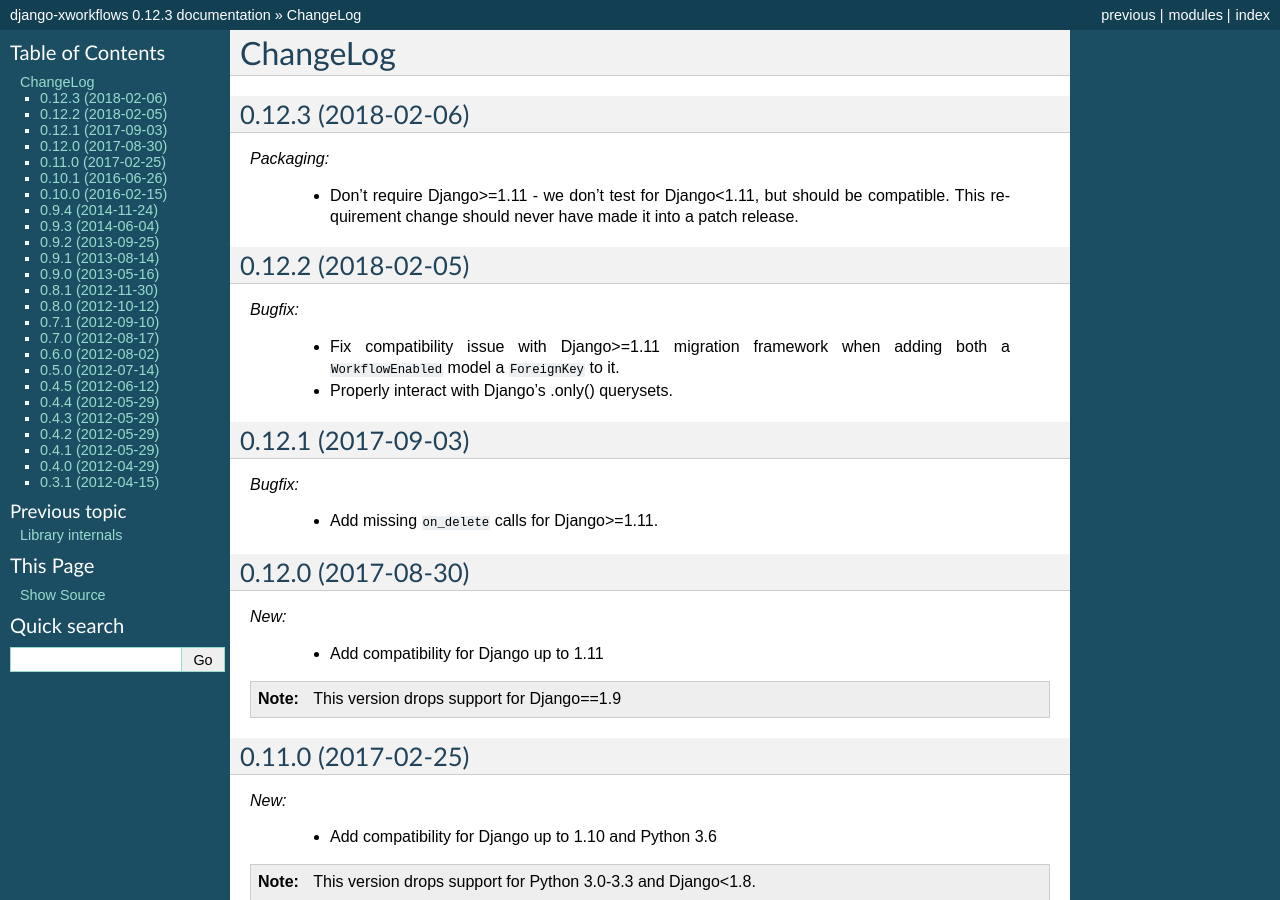
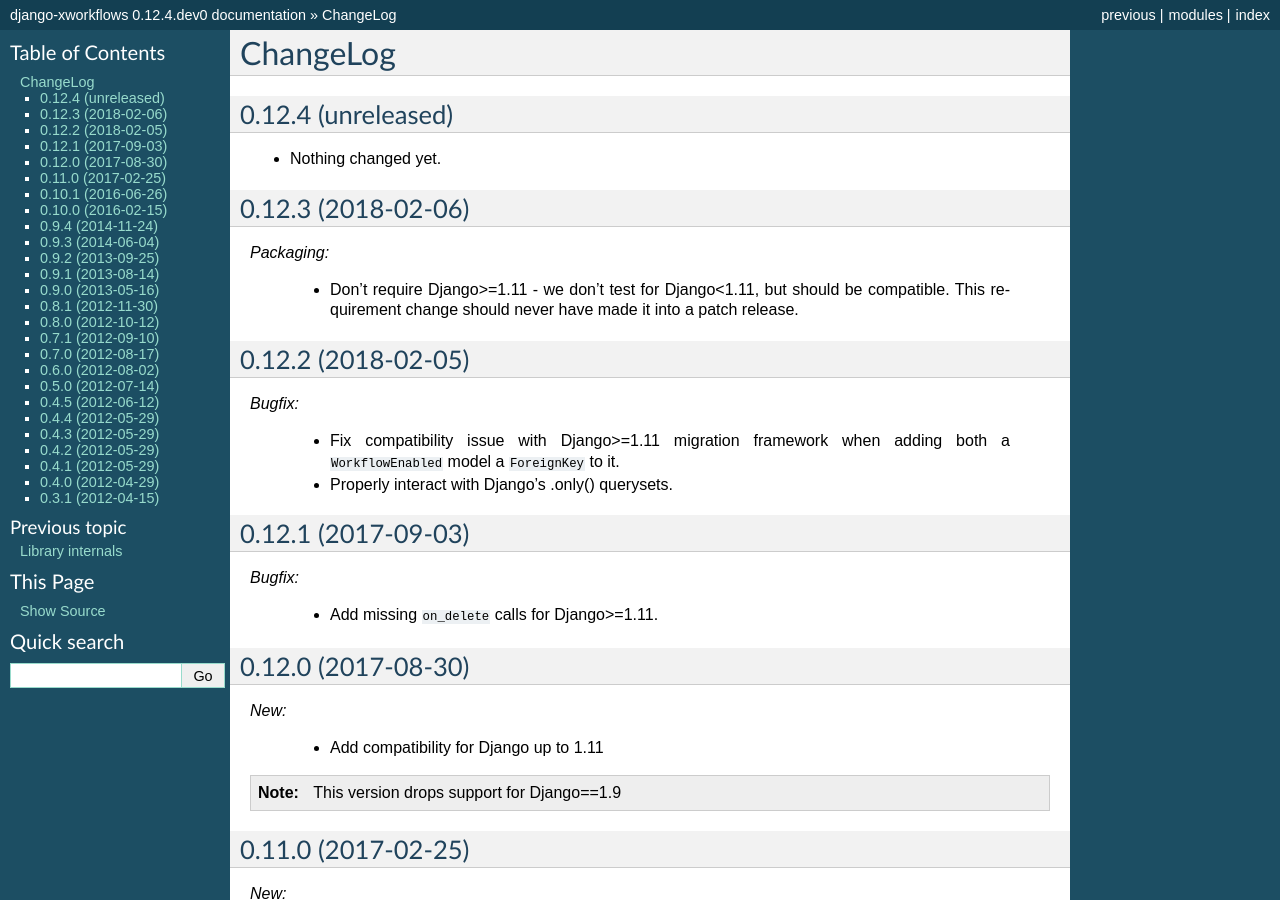
Before and after one commit to rbarrois/django_xworkflows, a Sphinx documentation site: the page built from docs/changelog.rst, in a window 1280 px wide and 900 px high. Built offline with Sphinx 7.4.7, drawn with Linux system fonts in a browser that asks for light colours; some of the changed text lies outside the part shown.

Commit message:
Back to development: 0.12.4

```diff
--- a/django_xworkflows/__init__.py
+++ b/django_xworkflows/__init__.py
@@ -2,5 +2,5 @@
 # Copyright (c) 2011-2013 Raphaël Barrois
 # This code is distributed under the two-clause BSD license.
 
-__version__ = '0.12.3'
+__version__ = '0.12.4.dev0'
 __author__ = 'Raphaël Barrois <raphael.barrois+xworkflows@polytechnique.org>'
--- a/docs/changelog.rst
+++ b/docs/changelog.rst
@@ -1,5 +1,11 @@
 ChangeLog
 =========
+
+0.12.4 (unreleased)
+-------------------
+
+- Nothing changed yet.
+
 
 0.12.3 (2018-02-06)
 -------------------
```
